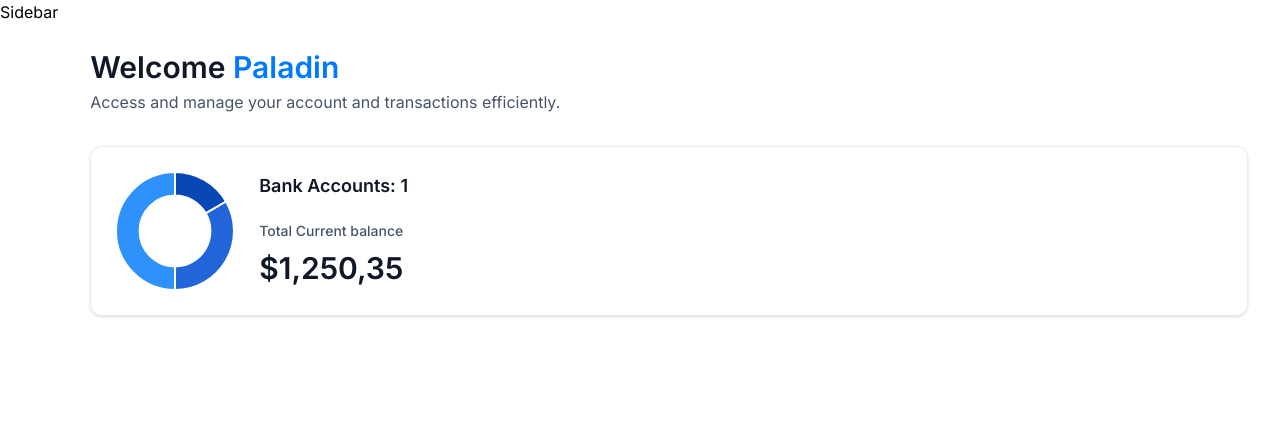
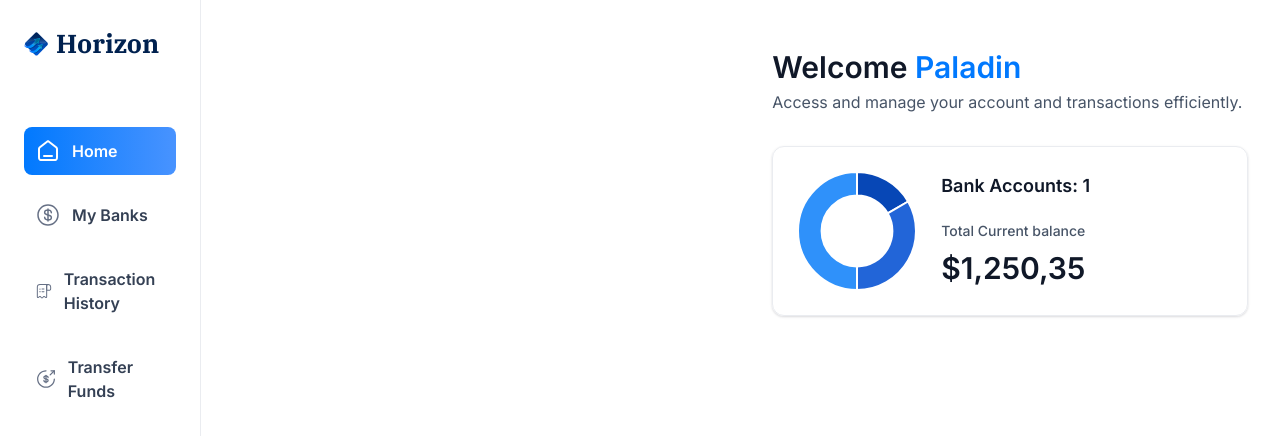
Before and after one commit to paladin-2024/Horizon, a Next.js app: page / in a window 1280 px wide. Shown: the top 436 px of the page. Built offline with nearby package versions, Linux system fonts and the light colour scheme.

Commit message:
Initiating the bank card part which is an aside only on the home page with the user profile

```diff
--- a/app/(root)/layout.tsx
+++ b/app/(root)/layout.tsx
@@ -1,3 +1,4 @@
+import Image from 'next/image'
 import Sidebar from "@/components/Sidebar";
 export default function RootLayout({
 children,
@@ -9,6 +10,18 @@
 return (
     <main className="flex h-screen w-full font-inter ">
         <Sidebar user={loggedIn}/>
+
+        <div className="flex size-full flex-col">
+            <div className="root-layout">
+                <Image src="/icons/logo.svg"
+                width={30}
+                height={30}
+                alt="menu icon" />
+                    <div>
+
+                    </div>
+            </div>
+        </div>
         {children}
     </main>
 );
--- a/components/Sidebar.tsx
+++ b/components/Sidebar.tsx
@@ -1,9 +1,56 @@
-import React from 'react'
+'use client'
+import { sidebarLinks } from '@/constants'
+import Image from 'next/image'
+import Link from 'next/link'
+import {cn} from '@/lib/utils'
+import {usePathname} from 'next/navigation'
+const Sidebar = ({user }:SiderbarProps) => {
+    const pathname=usePathname();
+    return (
+    <section className='sidebar'>
+        <nav className='flex flex-col gap-4'>
+            <Link  href="/" className='mb-12 cursor-pointer flex items-center gap-2'>
+            <Image
+                src="/icons/logo.svg"
+                width={34}
+                height={34}
+                alt='Horizon logo'
+                className="size-[24px]
+                max-xl:size-14"
+            />
+            <h1 className='sidebar-logo'>Horizon</h1>
+            </Link>
 
-const Sidebar = ({user }:SiderbarProps) => {
-  return (
-    <div>Sidebar</div>
-  )
+            {sidebarLinks.map((item)=>{
+                const isActive = pathname === item.route || pathname.startsWith(`${item.route}/`)
+            return(
+                <Link href={item.route} key={item.label}
+                className={cn
+                    ('sidebar-link',{
+                        'bg-bank-gradient':isActive
+                    })}
+                >
+                    <div className='relative size-6'>
+                        <Image
+                        src={item.imgURL}
+                        alt={item.label}
+                        fill
+                        className={cn({'brightness-[3] invert-0':isActive})}
+                        />
+                    </div>
+                    <p className={cn('sidebar-label',{
+                        '!text-white':isActive
+                    })}>
+                        {item.label}
+                    </p>
+                </Link>
+            )})}
+
+            USER
+        </nav>
+        FOOTER
+    </section>
+    )
 }
 
 export default Sidebar
```
